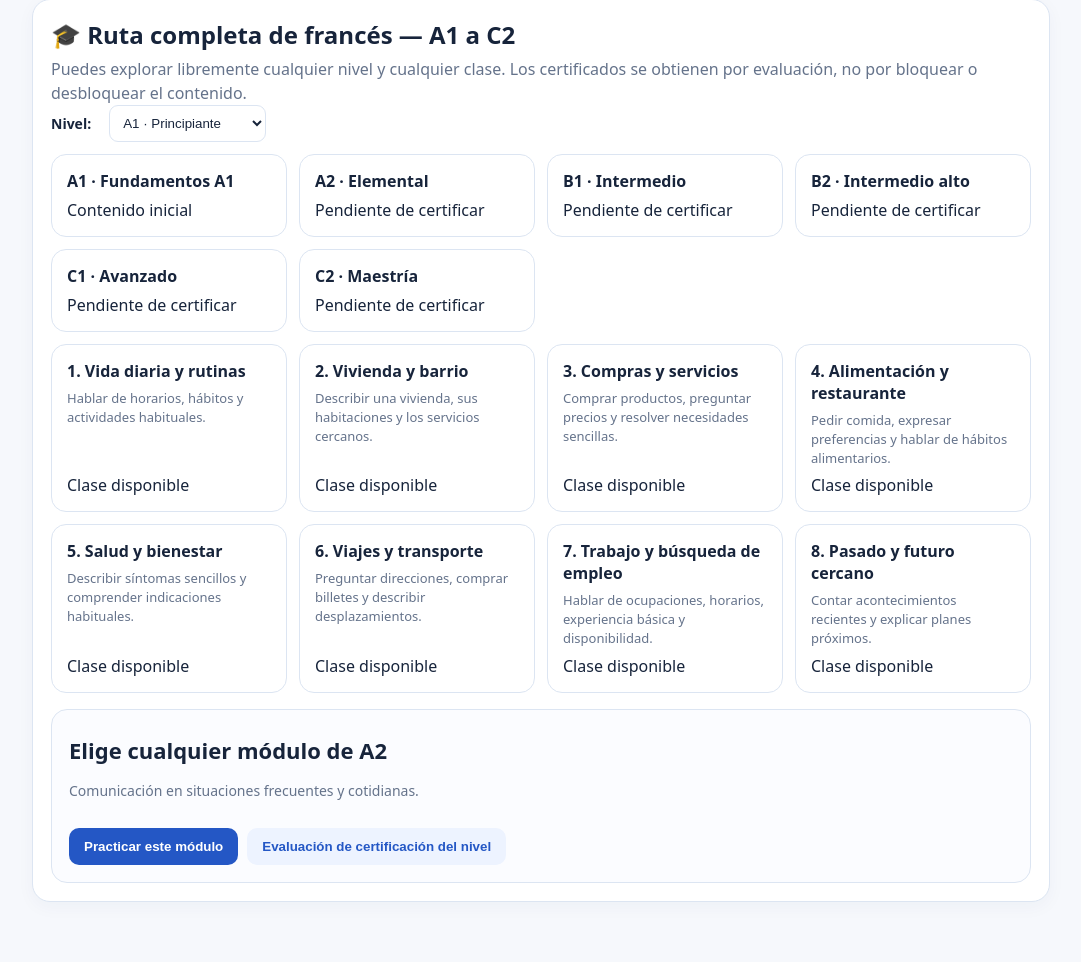
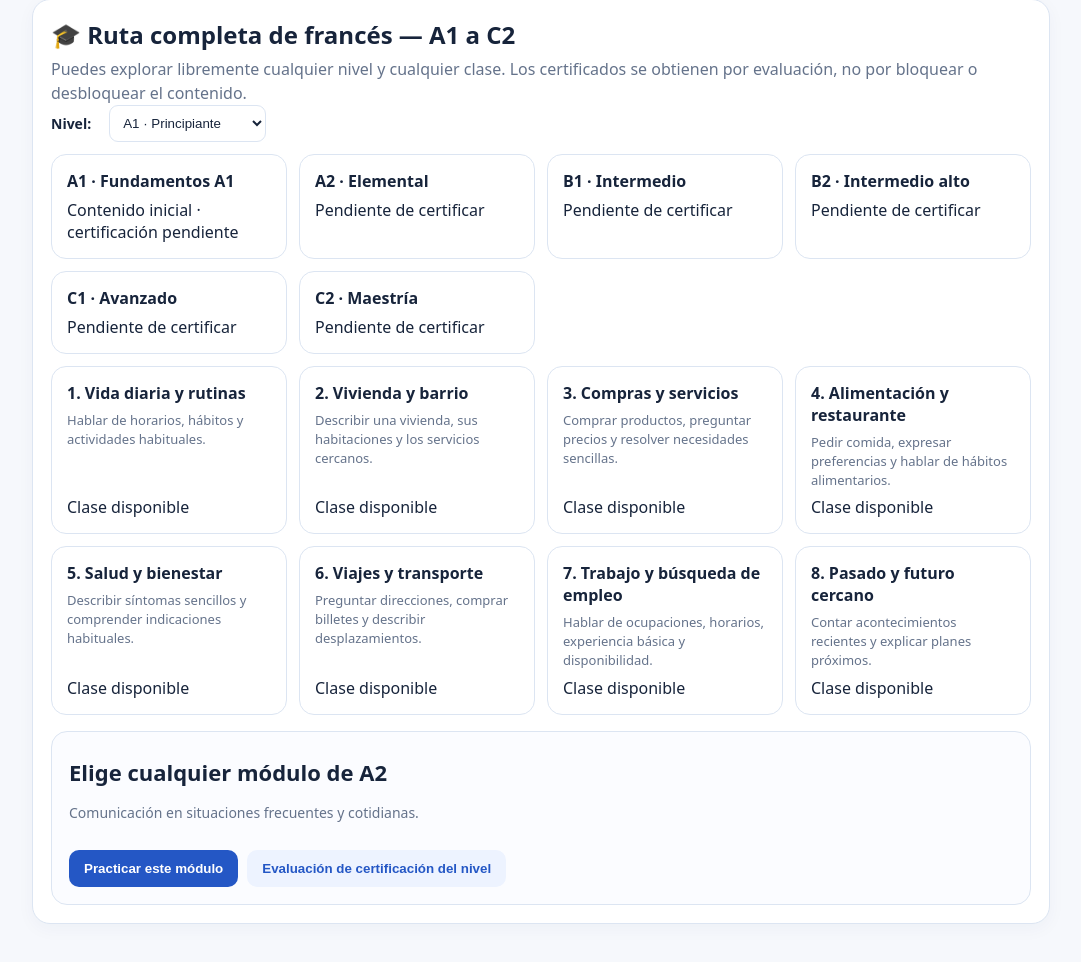
Before and after one commit to MasterPsicologico/Aprendofrances, a plain HTML site: page index.html in a window 1280 px wide. Shown: the part 4155-5117 px from the top of the page, without its empty margins (99-1180 px from the left). Drawn offline with Linux system fonts and the light colour scheme.

Commit message:
Connect A1 diagnostic results to golden certificate overview

```diff
--- a/index.html
+++ b/index.html
@@ -1081,7 +1081,7 @@ C2:{name:'Maestría',desc:'Dominio muy avanzado de matices, registros, interpret
 const state=()=>{try{return JSON.parse(localStorage.getItem(DB)||'{}')}catch(e){return {}}};
 const save=x=>{try{localStorage.setItem(DB,JSON.stringify(x))}catch(e){}};
 let currentLevel='A2',currentModule=null,quiz=[],qi=0,score=0,locked=false,quizMode='module';
-function certs(){const s=state(),root=$('curriculumCertificates');root.innerHTML='';['A1','A2','B1','B2','C1','C2'].forEach(l=>{const c=document.createElement('article');c.className='vocab-card';const t=document.createElement('strong');t.textContent=l+' · '+(levels[l]?.name||'Fundamentos A1');const v=document.createElement('div');v.className='progress-value';const passed=l==='A1'?false:!!s[l]?.certified;v.textContent=passed?'🏆 CERTIFICADO · '+s[l].score+'%':l==='A1'?'Contenido inicial':'Pendiente de certificar';if(passed){c.style.border='2px solid #c99a20';c.style.background='linear-gradient(135deg,#fff9df,#fff)';v.style.color='#946900'}c.append(t,v);root.append(c)})}
+function certs(){const s=state(),root=$('curriculumCertificates');root.innerHTML='';let a1Score=0,a1Passed=false;try{const h=JSON.parse(localStorage.getItem('aprendofrances_history_v1')||'[]');const names=['Alfabeto francés','Saludos y despedidas','Presentarse','Pronombres personales','Verbos esenciales','Los números','La edad y los años','Países y nacionalidades','Preguntas básicas','Los artículos','Masculino y femenino','Adjetivos y descripciones','Construir oraciones'];a1Passed=names.every((name,i)=>h.some(x=>String(x.title||'').startsWith('Examen de módulo:')&&Number((String(x.title).match(/Módulo\\s+(\\d+)/i)||[])[1])===i+1&&Number(x.score)>=80));const cum=h.filter(x=>x.title==='Examen acumulativo');a1Score=cum.reduce((n,x)=>Math.max(n,Number(x.score)||0),0);a1Passed=a1Passed&&a1Score>=80}catch(e){}['A1','A2','B1','B2','C1','C2'].forEach(l=>{const c=document.createElement('article');c.className='vocab-card';const t=document.createElement('strong');t.textContent=l+' · '+(levels[l]?.name||'Fundamentos A1');const v=document.createElement('div');v.className='progress-value';const passed=l==='A1'?a1Passed:!!s[l]?.certified;const pct=l==='A1'?a1Score:s[l]?.score;v.textContent=passed?'🏆 CERTIFICADO · '+pct+'%':l==='A1'?'Contenido inicial · certificación pendiente':'Pendiente de certificar';if(passed){c.style.border='2px solid #c99a20';c.style.background='linear-gradient(135deg,#fff9df,#fff)';v.style.color='#946900'}c.append(t,v);root.append(c)})}
 function renderModules(){
  const data=levels[currentLevel],root=$('curriculumModules');root.innerHTML='';
  data.modules.forEach((m,i)=>{const c=document.createElement('article');c.className='vocab-card';c.style.cursor='pointer';const t=document.createElement('strong');t.textContent=(i+1)+'. '+m[0];const d=document.createElement('div');d.className='context';d.textContent=m[1];const st=state(),done=!!st[currentLevel]?.modules?.[i];const v=document.createElement('div');v.className='progress-value';v.textContent=done?'⭐ Módulo aprobado':'Clase disponible';if(done)v.style.color='#946900';c.append(t,d,v);c.addEventListener('click',()=>openModule(i));root.append(c)});
```
